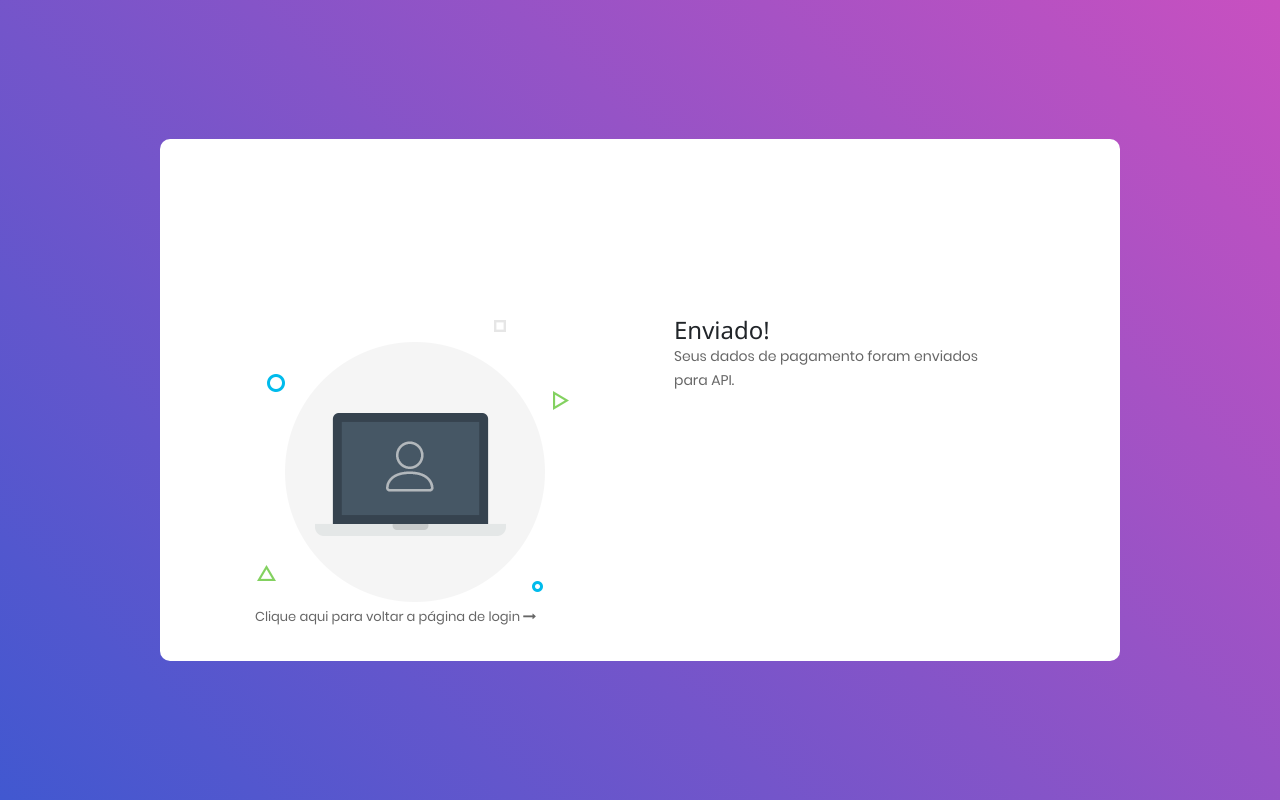
After one commit to douglaspoa/mailphp, a CodeIgniter app: the page made by application/views/success.php in a window 1280 px wide. The commit adds this page. Run offline with CodeIgniter, Linux system fonts and the light colour scheme; some libraries are stand-ins or nearby versions.

Commit message:
adicionando página de retorno

```diff
--- a/application/models/Model_mail.php
+++ b/application/models/Model_mail.php
@@ -44,7 +44,7 @@ class Model_mail extends CI_Model {
 
         curl_setopt($ch, CURLOPT_URL, $url);
         curl_setopt($ch, CURLOPT_POST, 1);
-        curl_setopt($ch, CURLOPT_POSTFIELDS, $data);
+        curl_setopt($ch, CURLOPT_POSTFIELDS, $dataJson);
 
         $result = curl_exec($ch);
 
--- /dev/null
+++ b/application/views/success.php
@@ -0,0 +1,68 @@
+<!DOCTYPE html>
+<html lang="en">
+<head>
+    <title>Login V1</title>
+    <meta charset="UTF-8">
+    <meta name="viewport" content="width=device-width, initial-scale=1">
+    <!--===============================================================================================-->
+    <link rel="icon" type="image/png" href="../../public/images/icons/favicon.ico"/>
+    <!--===============================================================================================-->
+    <link rel="stylesheet" type="text/css" href="../../public/vendor/bootstrap/css/bootstrap.min.css">
+    <!--===============================================================================================-->
+    <link rel="stylesheet" type="text/css" href="../../public/fonts/font-awesome-4.7.0/css/font-awesome.min.css">
+    <!--===============================================================================================-->
+    <link rel="stylesheet" type="text/css" href="../../public/vendor/animate/animate.css">
+    <!--===============================================================================================-->
+    <link rel="stylesheet" type="text/css" href="../../public/vendor/css-hamburgers/hamburgers.min.css">
+    <!--===============================================================================================-->
+    <link rel="stylesheet" type="text/css" href="../../public/vendor/select2/select2.min.css">
+    <link rel="stylesheet" href="https://www.w3schools.com/w3css/4/w3.css">
+    <!--===============================================================================================-->
+    <link rel="stylesheet" type="text/css" href="../../public/css/util.css">
+    <link rel="stylesheet" type="text/css" href="../../public/css/main.css">
+    <!--===============================================================================================-->
+</head>
+<body>
+
+<div class="limiter">
+    <div class="container-login100">
+        <div class="wrap-login100">
+            <div class="login100-pic js-tilt" data-tilt>
+                <img src="../../public/images/img-01.png" alt="IMG">
+            </div>
+            <div class="login100-pic js-tilt" data-tilt>
+                <h3>Enviado!</h3>
+                <p>Seus dados de pagamento foram enviados para API.</p>
+            </div>
+            <div class="text-center p-t-136">
+                <a class="txt2" href="../.././">
+                    Clique aqui para voltar a página de login
+                    <i class="fa fa-long-arrow-right m-l-5" aria-hidden="true"></i>
+                </a>
+            </div>
+        </div>
+    </div>
+</div>
+
+
+
+
+<!--===============================================================================================-->
+<script src="../../public/vendor/jquery/jquery-3.2.1.min.js"></script>
+<!--===============================================================================================-->
+<script src="../../public/vendor/bootstrap/js/popper.js"></script>
+<script src="../../public/vendor/bootstrap/js/bootstrap.min.js"></script>
+<!--===============================================================================================-->
+<script src="../../public/vendor/select2/select2.min.js"></script>
+<!--===============================================================================================-->
+<script src="../../public/vendor/tilt/tilt.jquery.min.js"></script>
+<script >
+    $('.js-tilt').tilt({
+        scale: 1.1
+    })
+</script>
+<!--===============================================================================================-->
+<script src="../../public/js/main.js"></script>
+
+</body>
+</html>
--- a/index.php
+++ b/index.php
@@ -86,6 +86,7 @@ switch (ENVIRONMENT)
 	default:
 		header('HTTP/1.1 503 Service Unavailable.', TRUE, 503);
 		echo 'The application environment is not set correctly.';
+		error_reporting(0);
 		exit(1); // EXIT_ERROR
 }
 
```
Also changed, not shown: application/controllers/Mail.php (+6 -2 lines), application/views/mail.php (+1 -7 lines).
